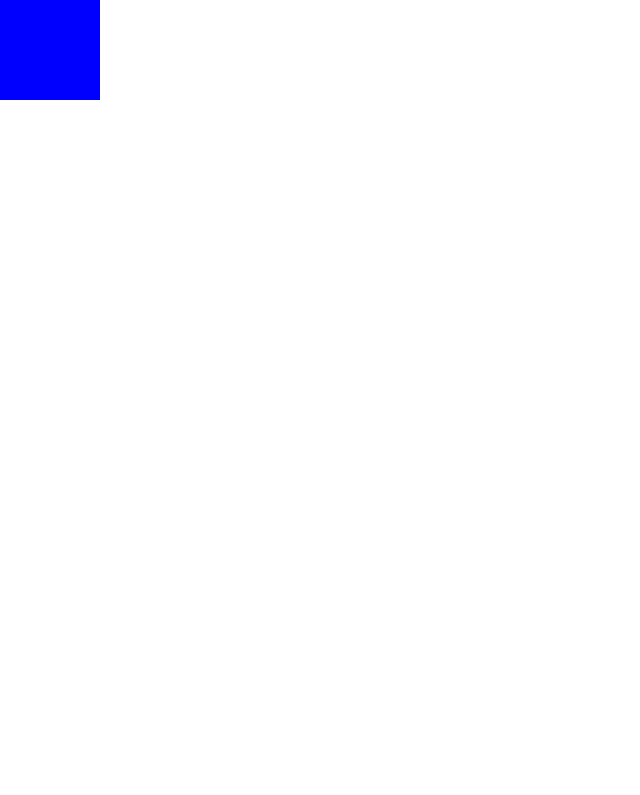
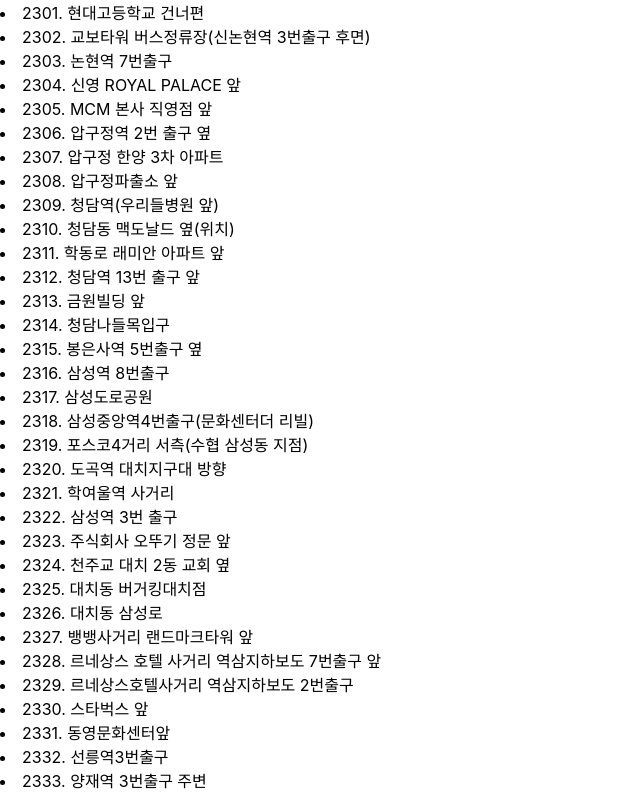
Before and after one commit to badbeoti/dangdang, a React (Create React App) app: page / in a window 1280 px wide. Shown: the top 795 px of the page, without its empty margins (0-640 px from the left). Built offline with nearby package versions, Linux system fonts and the light colour scheme.

Commit message:
타입스크립트 너무 어렵다 난 정말 어렵다 어렵다 어렵다

```diff
--- a/src/App.tsx
+++ b/src/App.tsx
@@ -4,23 +4,42 @@
 import { select, selectAll } from "d3-selection";
 import data from "./data/data.json";
 
-function App() {
-	console.log(data);
-	const svgRef = useRef<SVGSVGElement | null>(null);
-	useEffect(() => {
-		console.log(select(svgRef.current));
-		select(svgRef.current)
-			.append("rect")
-			.attr("width", 100)
-			.attr("height", 100)
-			.attr("fill", "blue");
-	});
+interface DataProps {
+	data: typeof data;
+}
+
+function DataList(props: DataProps) {
+	const { data } = props;
 
 	return (
 		<div>
-			<svg ref={svgRef} />
+			{data.map((item, index) => (
+				<li key={index}>{item.대여소명}</li>
+			))}
 		</div>
 	);
 }
 
+function App() {
+	// console.log(data);
+	// const svgRef = useRef<SVGSVGElement | null>(null);
+	// useEffect(() => {
+	// 	console.log(select(svgRef.current));
+	// 	select(svgRef.current)
+	// 		.append("rect")
+	// 		.attr("width", 100)
+	// 		.attr("height", 100)
+	// 		.attr("fill", "blue");
+	// });
+
+	return (
+		<>
+			<DataList data={data}></DataList>
+		</>
+		// <div>
+		// 	<svg ref={svgRef} />
+		// </div>
+	);
+}
+
 export default App;
```
